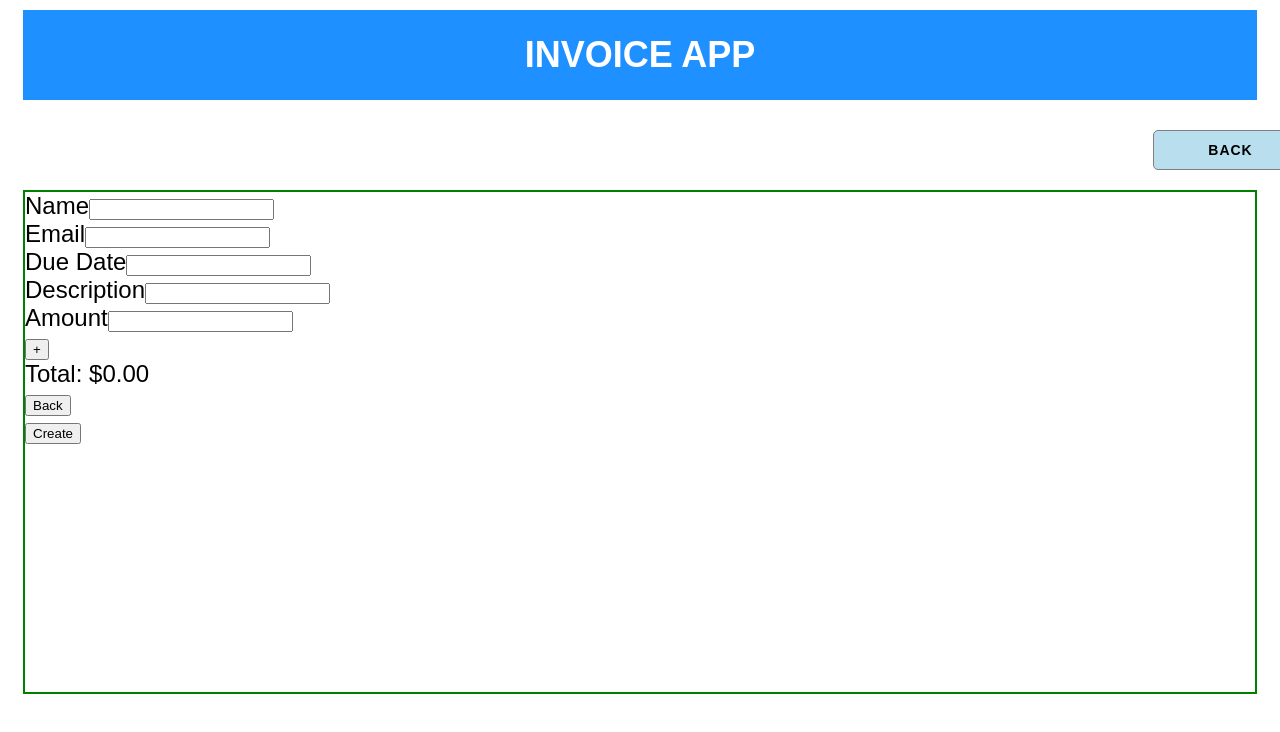
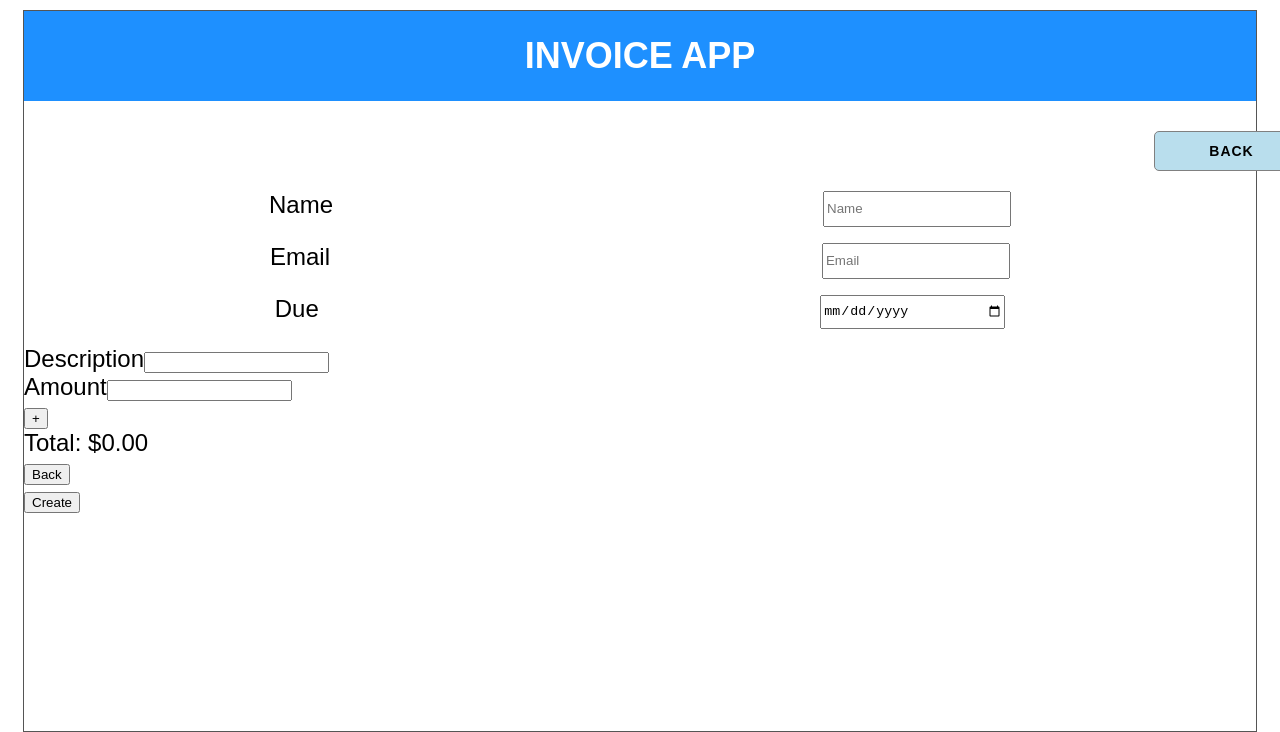
Before and after one commit to bkmorgan3/invoicing, a React (Create React App) app: page / in a window 1280 px wide. Both pictures are taken after a click on the button "CREATE INVOICE". Shown: the top 732 px of the page. Built offline with nearby package versions, Linux system fonts and the light colour scheme.

Commit message:
adds styles to form

```diff
--- a/src/App.js
+++ b/src/App.js
@@ -5,11 +5,12 @@ import InvoiceContainer from './InvoiceContainer';
 import NewInvoiceForm from './NewInvoiceForm';
 
 const Container = styled.div`
-  height: 100vh;
+  height: 90vh;
   margin: 10px 15px;
   font-family: sans-serif;
   font-size: 24px;
   max-width: 1300px;
+  border: 1px solid #555;
 `;
 
 const CreateInvoiceButton = styled.button`
--- a/src/NewInvoiceForm.js
+++ b/src/NewInvoiceForm.js
@@ -6,7 +6,20 @@ const Form = styled.form`
   margin-top: 20px;
   display: flex;
   flex-direction: column;
-  border: 2px solid green;
+  /* border: 2px solid green; */
+`;
+
+const Field = styled.div`
+  /* border: 1px solid red; */
+  display:flex;
+  justify-content: space-around;
+  margin-top: 0;
+  margin-bottom: 1rem;
+`;
+
+const InputField = styled.input`
+  width: 180px;
+  height: 30px;
 `;
 
 const NewInvoiceForm = props => {
@@ -14,20 +27,21 @@ const NewInvoiceForm = props => {
   const [invoice, setInvoice] = useState(defaultFormState)
   return (
     <Form>
-      <div >
+
+      <Field >
         <label htmlFor="name">Name</label>
-        <input type="text" name="name"/>
-      </div>
-      <div>
+        <InputField placeholder="Name" type="text" name="name"/>
+      </Field>
 
+      <Field>
         <label htmlFor="email">Email</label>
-        <input type="text" name="email"/>
-      </div>
+        <InputField placeholder="Email" type="text" name="email"/>
+      </Field>
 
-      <div>
-        <label htmlFor="due">Due Date</label>
-        <input type="text" name="due"/>
-      </div>
+      <Field>
+        <label htmlFor="due">Due </label>
+        <InputField type="date" name="due"/>
+      </Field>
 
       <div>
         <label htmlFor="description">Description</label>
```
